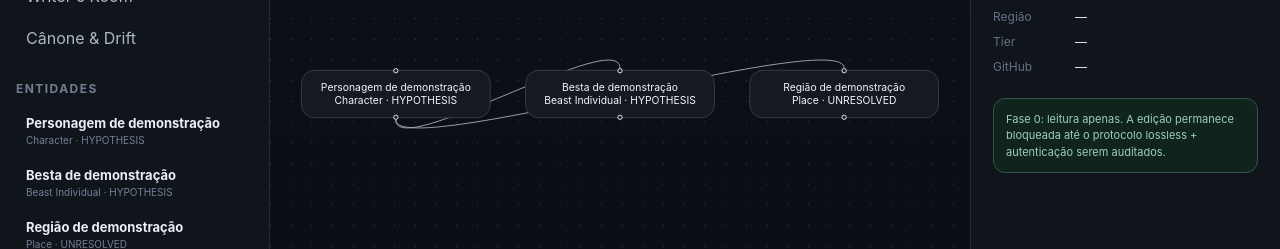
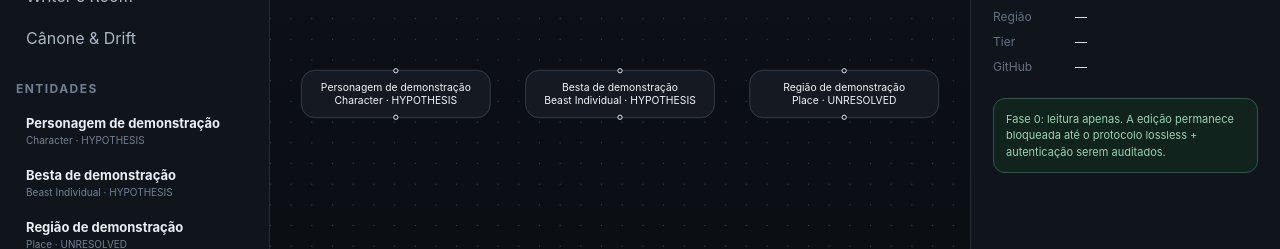
Before and after one commit to dyegorodrigues/BeastWorld, a React (Vite) app in the folder apps/world-os/: page / in a window 1280 px wide. Shown: the part 345-594 px from the top of the page. Built offline with nearby package versions, Linux system fonts and the light colour scheme; no server answers.

Commit message:
fix(world-os): never fabricate graph relations

```diff
--- a/apps/world-os/src/App.tsx
+++ b/apps/world-os/src/App.tsx
@@ -30,12 +30,9 @@ function graphFor(entities: WorldEntity[]): { nodes: Node[]; edges: Edge[] } {
     },
   }));
 
-  const edges = entities.slice(1).map((entity, index) => ({
-    id: `preview-edge-${index}`,
-    source: entities[0]?.id ?? entity.id,
-    target: entity.id,
-  }));
-
+  // Intentionally empty until the real Relation Edge Registry adapter is loaded.
+  // The UI must never imply a relationship that does not exist in the source graph.
+  const edges: Edge[] = [];
   return { nodes, edges };
 }
 
```
